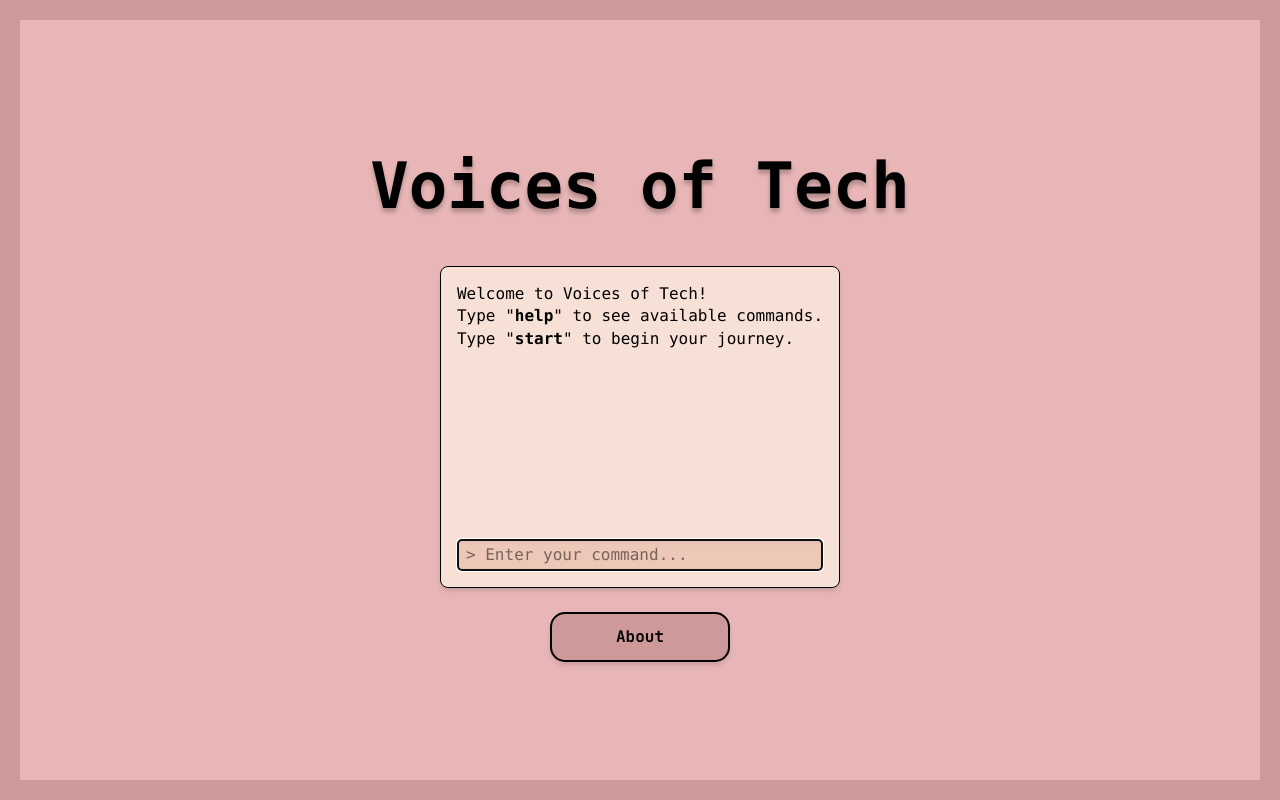
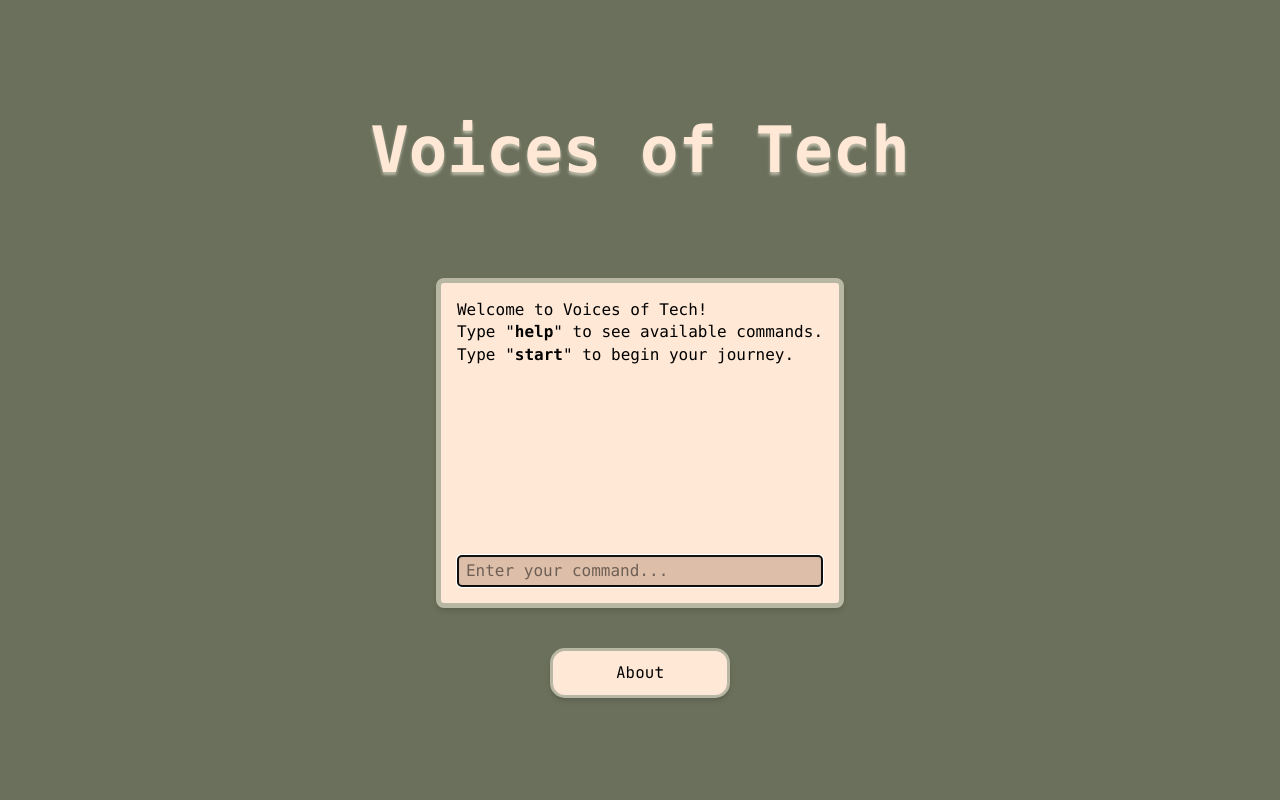
Before and after one commit to judelwin/code-your-own-adventure, a React (Vite) app: page / in a window 1280 px wide. Built offline with nearby package versions, Linux system fonts and the light colour scheme.

Commit message:
updated landing page

```diff
--- a/src/components/Terminal.tsx
+++ b/src/components/Terminal.tsx
@@ -42,7 +42,7 @@ const Terminal = ({ initialMessages, allowStart = false, onStart }: Props) => {
         <motion.div
             initial={{ scale: 1 }}
             animate={{ scale: 1 }}
-            className="bg-[#F7E1D7] p-4 rounded-lg w-full max-w-xl shadow-md border border-black"
+            className="bg-[#FFE8D6] p-4 rounded-lg w-full max-w-xl shadow-md border-5 border-[#B7B7A4]"
         >
             <div className="h-60 overflow-y-auto text-sm whitespace-pre-wrap mb-4 font-mono text-black text-[16px] font-jetbrains">
                 {messages.map((m, i) => (
@@ -53,10 +53,10 @@ const Terminal = ({ initialMessages, allowStart = false, onStart }: Props) => {
             <form onSubmit={handleCommand}>
                 <input
                     type="text"
-                    className="w-full px-2 py-1 bg-[#EDC7B7] border border-[#4A5759] text-sm shadow-inner rounded font-mono text-black text-[16px] font-jetbrains"
+                    className="w-full px-2 py-1 bg-[#DDBEA9] border border-[#4A5759] text-sm shadow-inner rounded font-mono text-black text-[16px] font-jetbrains"
                     value={input}
                     onChange={(e) => setInput(e.target.value)}
-                    placeholder="> Enter your command..."
+                    placeholder="Enter your command..."
                     autoFocus
                 />
             </form>
--- a/src/pages/Landing.tsx
+++ b/src/pages/Landing.tsx
@@ -23,7 +23,7 @@ const Landing = () => {
             initial={{ opacity: 1 }}
             animate={{ opacity: starting ? 0 : 1 }}
             transition={{ duration: 1 }}
-            className={`min-h-screen flex flex-col items-center justify-center bg-[#E8B6B6] border-20 border-[#CD9999] shadow-lg transition-all duration-1000 ${starting ? 'pointer-events-none' : ''
+            className={`min-h-screen flex flex-col items-center justify-center bg-[#6B705C] shadow-lg transition-all duration-1000 ${starting ? 'pointer-events-none' : ''
                 }`}
         >
             {!starting && (
@@ -31,11 +31,12 @@ const Landing = () => {
                     initial={{ opacity: 1 }}
                     animate={{ opacity: 1 }}
                     exit={{ opacity: 0 }}
-                    className="text-[64px] font-bold text-black mb-8 font-mono"
-                    style={{ textShadow: '0px 4px 4px rgba(0, 0, 0, 0.25)' }}
+                    className="text-[64px] font-bold text-[#FFE8D6] mb-8 font-mono z-10 mb-20"
+                    style={{ textShadow: '0px 3px 3px #B7B7A4' }}
                 >
                     Voices of Tech
                 </motion.h1>
+
             )}
 
 
@@ -46,7 +47,7 @@ const Landing = () => {
                         : { scale: 1, opacity: 1 }
                 }
                 transition={{ duration: 1 }}
-                className="z-10"
+                className="z-10 mb-4"
             >
                 <Terminal
                     allowStart
@@ -65,7 +66,7 @@ const Landing = () => {
                     initial={{ opacity: 1 }}
                     animate={{ opacity: 1 }}
                     exit={{ opacity: 0 }}
-                    className="mt-6 bg-[#CD9999] text-black text-[16px] font-bold w-[180px] h-[50px] rounded-[15px] border-2 border-black shadow-md hover:bg-[#B0C4B1] transition duration-300"
+                    className="border-3 border-[#B7B7A4] mt-6 bg-[#FFE8D6] text-black text-[16px] w-[180px] h-[50px] rounded-[15px] shadow-md hover:bg-[#DDBEA9] transition duration-300"
                 >
                     About
                 </motion.button>
```
